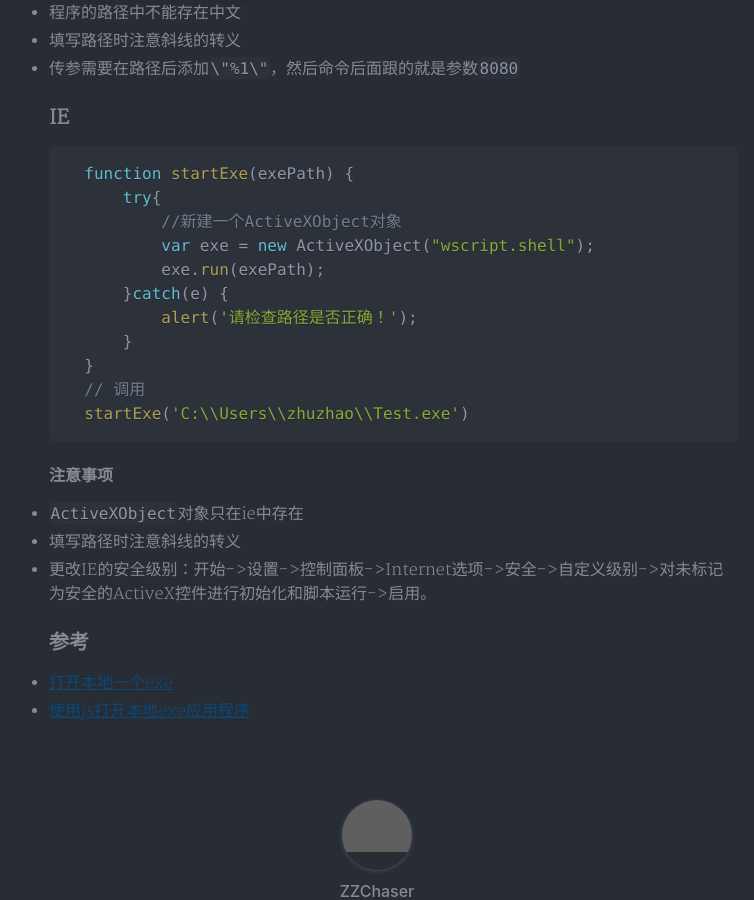
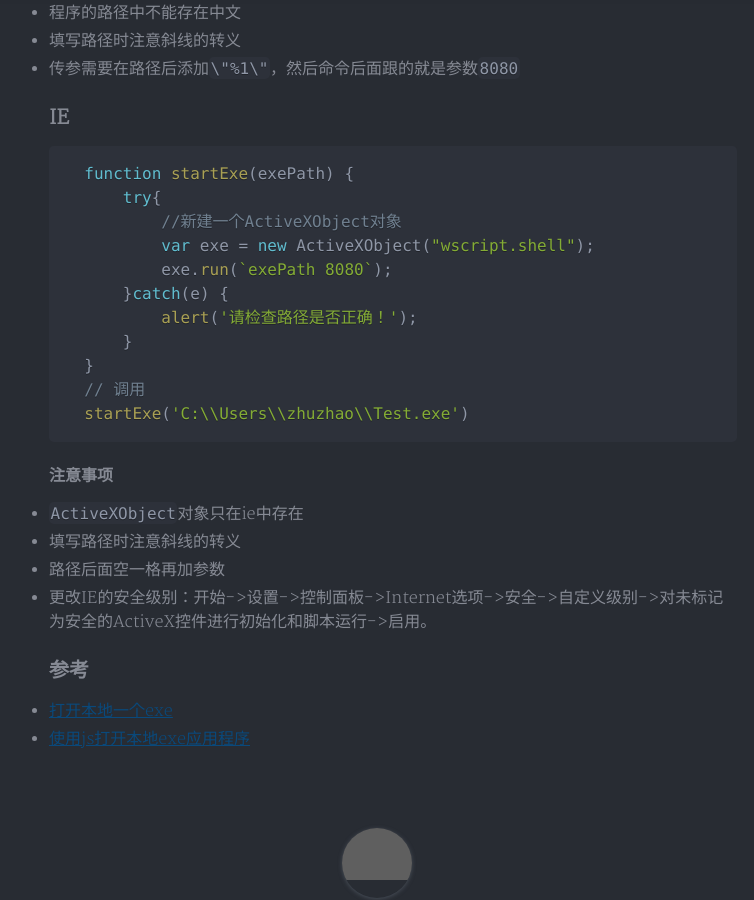
Before and after one commit to ZZChaser/ZZChaser.github.io, a Jekyll site: the page built from _posts/2020-03-04-open-exe-in-browser.md, in a window 1280 px wide and 900 px high, scrolled down 1155 px. Shown: the whole window, without its empty margins (263-1017 px from the left). Built offline with Jekyll 4.4.1, drawn with Linux system fonts in a browser that asks for light colours; nearby versions of some CDN libraries; a style sheet for code colours, icons or effects is not loaded.

Commit message:
fix: ie open exe with argument

```diff
--- a/_posts/2020-03-04-open-exe-in-browser.md
+++ b/_posts/2020-03-04-open-exe-in-browser.md
@@ -44,7 +44,7 @@ tags: summary
         try{
             //新建一个ActiveXObject对象
             var exe = new ActiveXObject("wscript.shell");
-            exe.run(exePath);
+            exe.run(`exePath 8080`);
         }catch(e) {
             alert('请检查路径是否正确！');
         }
@@ -55,6 +55,7 @@ tags: summary
 #### 注意事项
 * `ActiveXObject`对象只在ie中存在
 * 填写路径时注意斜线的转义
+* 路径后面空一格再加参数
 * 更改IE的安全级别：开始->设置->控制面板->Internet选项->安全->自定义级别->对未标记为安全的ActiveX控件进行初始化和脚本运行->启用。
 ### 参考
 * <a style='color:#0A497B' href='https://blog.csdn.net/longzhoufeng/article/details/78796837?utm_source=blogxgwz3' target='_blank'>打开本地一个exe</a>
```
